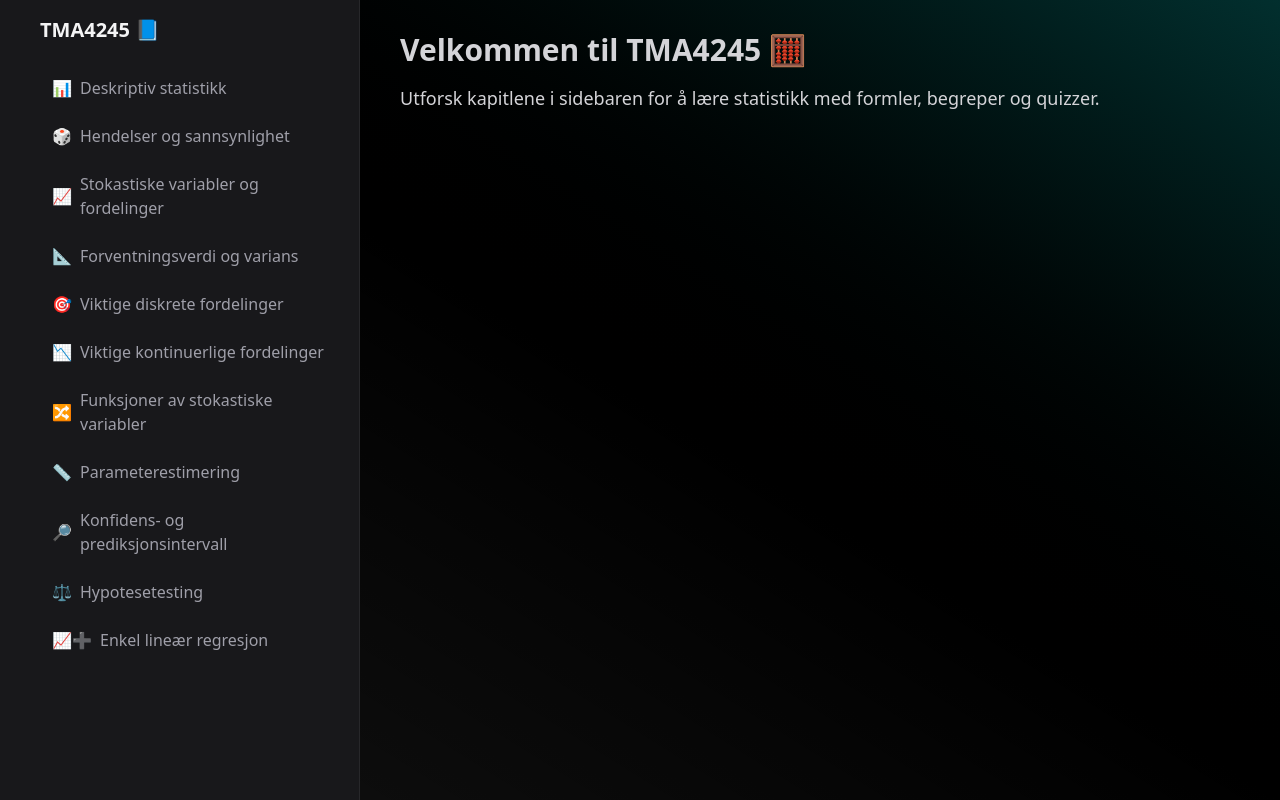
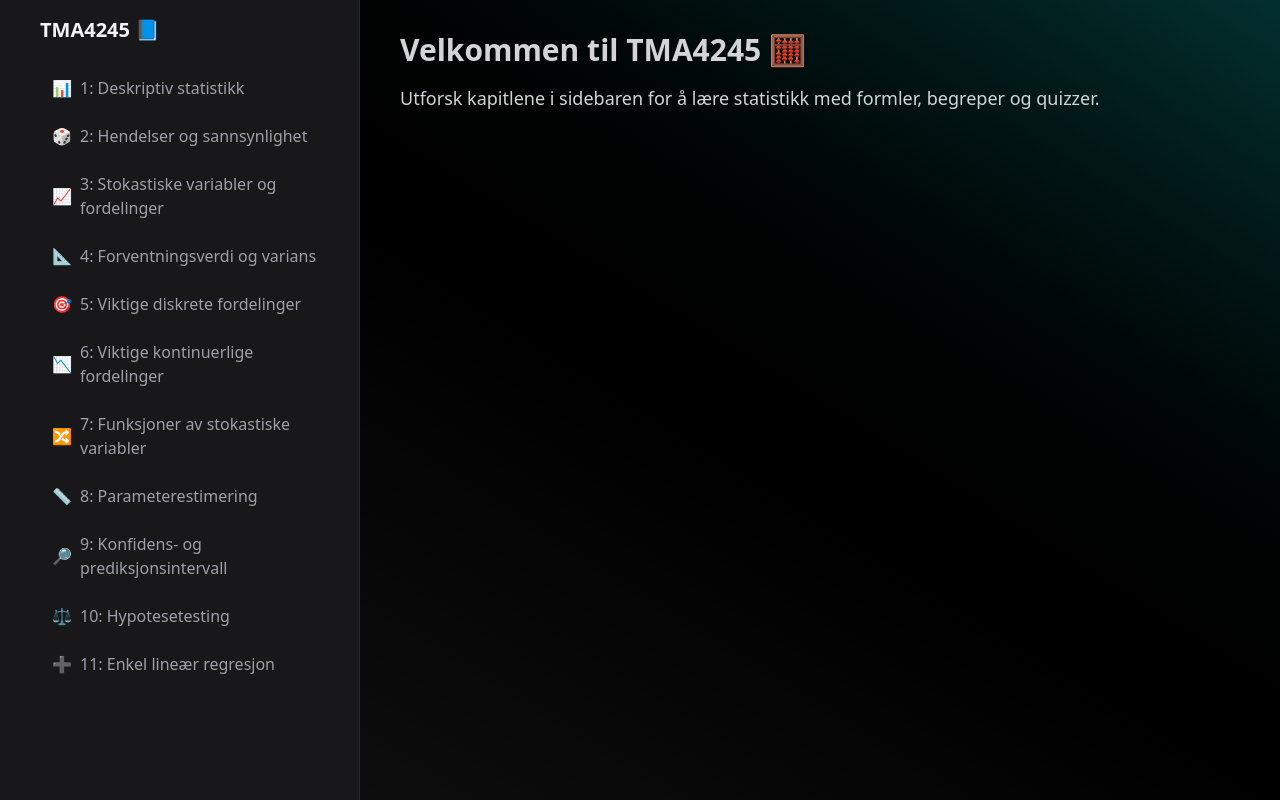
Before and after one commit to egeiran/statistikk, a React (Vite) app: page / in a window 1280 px wide. Built offline with nearby package versions, Linux system fonts and the light colour scheme; no server answers.

Commit message:
feat(ui): dislay of what chapter it is

```diff
--- a/src/components/Sidebar.tsx
+++ b/src/components/Sidebar.tsx
@@ -11,7 +11,7 @@ export const chapters = [
   { id: 8, title: "Parameterestimering", emoji: "📏" },
   { id: 9, title: "Konfidens- og prediksjonsintervall", emoji: "🔎" },
   { id: 10, title: "Hypotesetesting", emoji: "⚖️" },
-  { id: 11, title: "Enkel lineær regresjon", emoji: "📈➕" },
+  { id: 11, title: "Enkel lineær regresjon", emoji: "➕" },
 ];
 
 export default function Sidebar() {
@@ -36,7 +36,7 @@ export default function Sidebar() {
               `}
             >
               <span>{ch.emoji}</span>
-              <span>{ch.title}</span>
+              <span>{ch.id}: {ch.title}</span>
             </Link>
           );
         })}
```
